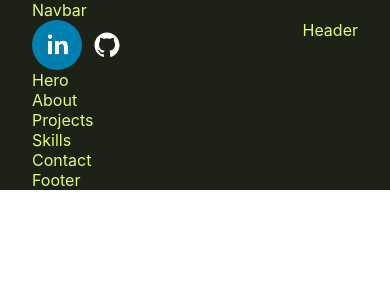
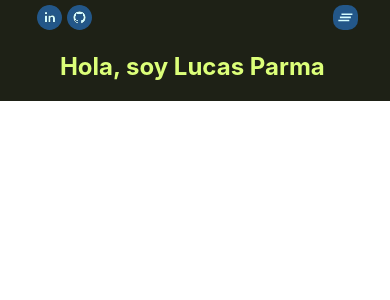
Before and after one commit to parmaps/lucasparma, a Next.js app: page / in a window 390 px wide. Shown: the top 300 px of the page. Built offline with nearby package versions, Linux system fonts and the light colour scheme.

Commit message:
navbar OK - navbar mobile WIP - header WIP

```diff
--- /dev/null
+++ b/components/Circle.tsx
@@ -0,0 +1,24 @@
+import { Box, Flex } from "@chakra-ui/react";
+import { motion } from "framer-motion";
+import React from "react";
+
+type Props = {};
+
+function Circle({}: Props) {
+  return (
+    <Flex>
+      <Box
+        as={motion.div}
+        initial={{ opacity: 0 }}
+        animate={{
+          scale: [1, 2, 2, 3, 1],
+          opacity: [0.1, 0.2, 0.4, 0.8, 1],
+        }}
+        transition="2.5s">
+        Circle
+      </Box>
+    </Flex>
+  );
+}
+
+export default Circle;
--- a/components/Hero.tsx
+++ b/components/Hero.tsx
@@ -1,9 +1,31 @@
-import React from 'react'
+import { Box, Center } from "@chakra-ui/react";
+import { motion } from "framer-motion";
+import React from "react";
+import { Cursor, useTypewriter } from "react-simple-typewriter";
+import Circle from "./Circle";
 
-type Props = {}
+type Props = {};
 
 export default function Hero({}: Props) {
+  const [text, count] = useTypewriter({
+    words: ["Hola, soy Lucas Parma"],
+    typeSpeed: 44,
+  });
+
   return (
-    <div>Hero</div>
-  )
+    <div>
+      <Center
+        as={motion.div}
+        initial={{ opacity: 0.25 }}
+        animate={{
+          scale: [1, 2, 2, 5, 1],
+          opacity: [0.1, 0.2, 0.4, 0.8, 1],
+        }}
+        transition="3s">
+        <h1>{text}</h1>
+        <Cursor cursorColor="rgb(40, 43, 32)"></Cursor>
+      </Center>
+      {/* <Circle></Circle> */}
+    </div>
+  );
 }
--- a/components/Navbar/Navbar.module.scss
+++ b/components/Navbar/Navbar.module.scss
@@ -0,0 +1,77 @@
+.navbar_links {
+    display: flex;
+    flex: 1;
+    justify-content: center;
+    align-items: center;
+    list-style: none;
+
+    li {
+        margin: 0 1rem;
+        flex-direction: column;
+        font-size: small;
+
+        a {
+            text-transform: uppercase;
+            font-weight: 500;
+            transition: all 0.3s ease-in-out;
+
+            &:hover {
+                color: rgba(200, 255, 50, 0.9);
+            }
+        }
+    }
+
+    @media screen and (max-width: 700px) {
+        display: none
+    }
+}
+
+.navbar_menu {
+    margin-top: 5px;
+    width: 25px;
+    height: 25px;
+    border: none;
+    position: relative;
+    display: flex;
+    justify-content: center;
+    align-items: center;
+    background-color: #235789;
+
+
+
+    svg {
+        width: 75%;
+        height: 75%;
+        color: #D6FDFF;
+
+
+        div {
+            position: fixed;
+            top: 0;
+            bottom: 0;
+            right: 0;
+            z-index: 5;
+            padding: 1rem;
+            width: 80%;
+            height: 100vh;
+            display: flex;
+            justify-content: flex-end;
+            align-items: flex-end;
+            flex-direction: column;
+        }
+
+    }
+
+    @media screen and (min-width: 700px) {
+        display: none !important;
+    }
+}
+
+.menu_hover {
+    border-radius: 40%;
+    transition: all 0.3s ease-in-out;
+
+    &:hover {
+        background-color: rgb(45, 97, 137);
+    }
+}
--- a/components/Navbar/Navbar.tsx
+++ b/components/Navbar/Navbar.tsx
@@ -1,10 +1,105 @@
-import React from "react";
-import "./Navbar.module.scss";
+import React, { useState } from "react";
+import styles from "./Navbar.module.scss";
+import { SocialIcon } from "react-social-icons";
+import {
+  Box,
+  Center,
+  Flex,
+  IconButton,
+  Menu,
+  MenuButton,
+  MenuItem,
+  MenuList,
+  Spacer,
+} from "@chakra-ui/react";
+import { motion } from "framer-motion";
+import Link from "next/link";
+import { HiMenuAlt4, HiX } from "react-icons/hi";
+import { FaBeer } from "react-icons/fa";
+import { MdClearAll } from "react-icons/md";
 
 type Props = {};
 
 const Navbar = (props: Props) => {
-  return <div>Navbar</div>;
+  const links = ["home", "about", "contact", "skills", "projects"];
+  const [toggle, setToggle] = useState(false);
+
+  return (
+    <Flex maxW="960px" maxH="32px" mx="auto" px="auto">
+      <Box
+        as={motion.div}
+        initial={{ x: -500, opacity: 0, scale: 0.5 }}
+        animate={{ x: 0, opacity: 1, scale: 1 }}
+        transition="1.5s ">
+        <SocialIcon
+          className={`${styles.menu_hover}`}
+          style={{ height: 25, width: 25, margin: 5 }}
+          url="https://www.linkedin.com/in/lucas-parma/"
+          fgColor="#D6FDFF"
+          bgColor="#235789"
+        />
+        <SocialIcon
+          className={`${styles.menu_hover}`}
+          style={{ height: 25, width: 25 }}
+          url="https://github.com/parmaps/"
+          fgColor="#D6FDFF"
+          bgColor="#235789"
+        />
+      </Box>
+      <Spacer />
+      <Box
+        as={motion.div}
+        initial={{ x: 500, opacity: 0, scale: 0.75 }}
+        animate={{ x: 0, opacity: 1, scale: 1 }}
+        transition="1.5s ">
+        <ul className={styles.navbar_links}>
+          {links.map((item) => (
+            <li key={`link-${item}`}>
+              <Link href={`#${item}`}>{item}</Link>
+            </li>
+          ))}
+        </ul>
+
+        <Menu>
+          <MenuButton
+            className={`${styles.navbar_menu} ${styles.menu_hover}`}
+            as={IconButton}
+            aria-label="Options"
+            icon={<MdClearAll />}
+            variant="outline"
+            onClick={() => setToggle(true)}
+          />
+          {toggle && (
+            <MenuList>
+              <MenuItem icon={<FaBeer />}>New Tab</MenuItem>
+              <MenuItem icon={<FaBeer />}>New Window</MenuItem>
+              <MenuItem icon={<FaBeer />}>Open Closed Tab</MenuItem>
+              <MenuItem icon={<FaBeer />}>Open File...</MenuItem>
+            </MenuList>
+          )}
+        </Menu>
+
+        {/*  <div className={styles.navbar_menu}>
+          <HiMenuAlt4 onClick={() => setToggle(true)}></HiMenuAlt4>
+
+          {toggle && (
+            <motion.div
+              whileInView={{ x: [300, 0] }}
+              transition={{ duration: 0.85, ease: "easeOut" }}>
+              <HiX onClick={() => setToggle(false)} />
+              {links.map((item) => (
+                <li key={item}>
+                  <Link href={`#${item}`} onClick={() => setToggle(false)}>
+                    {item}
+                  </Link>
+                </li>
+              ))}
+            </motion.div>
+          )}
+        </div> */}
+      </Box>
+    </Flex>
+  );
 };
 
 export default Navbar;
--- a/container/Header/Header.tsx
+++ b/container/Header/Header.tsx
@@ -3,25 +3,31 @@ import "./Header.module.scss";
 import { SocialIcon } from "react-social-icons";
 import { Box, Flex, Spacer } from "@chakra-ui/react";
 import { motion } from "framer-motion";
+import Link from "next/link";
 
 type Props = {};
 
 function Header({}: Props) {
+  const links = ["home", "about", "contact", "skills", "projects"];
+
   return (
-    <Flex maxW="960px" mx="auto" px="auto">
+    <Flex maxW="960px" maxH="32px" mx="auto" px="auto">
       <Box
         as={motion.div}
         initial={{ x: -500, opacity: 0, scale: 0.5 }}
         animate={{ x: 0, opacity: 1, scale: 1 }}
         transition="1.5s ">
         <SocialIcon
+          style={{ height: 25, width: 25, margin: 5 }}
           url="https://www.linkedin.com/in/lucas-parma/"
-          fgColor="white"
+          fgColor="#D6FDFF"
+          bgColor="#235789"
         />
         <SocialIcon
+          style={{ height: 25, width: 25 }}
           url="https://github.com/parmaps/"
-          fgColor="white"
-          bgColor="transparent"
+          fgColor="#D6FDFF"
+          bgColor="#235789"
         />
       </Box>
       <Spacer />
@@ -32,6 +38,7 @@ function Header({}: Props) {
         transition="1.5s ">
         Header
       </Box>
+      <nav></nav>
 
       {/* <Flex>
         <SocialIcon
@@ -40,6 +47,16 @@ function Header({}: Props) {
           bgColor="transparent"
         />
       </Flex> */}
+      <Box>
+      <ul>
+        {links.map((item) => (
+          <li key={`link-${item}`}>
+            <div/>
+            <Link href={`#${item}`}>{item}</Link>
+          </li>
+        ))}
+      </ul>
+      </Box>
     </Flex>
   );
 }
--- a/package.json
+++ b/package.json
@@ -20,6 +20,7 @@
     "react": "18.2.0",
     "react-dom": "18.2.0",
     "react-icons": "^4.4.0",
+    "react-simple-typewriter": "^4.0.5",
     "react-social-icons": "^5.15.0",
     "sass": "^1.55.0"
   },
--- a/pages/index.tsx
+++ b/pages/index.tsx
@@ -21,15 +21,14 @@ const Home: NextPage = () => {
         <link rel="icon" href="/favicon.ico" />
       </Head>
       <Navbar />
-      <Header />
       <section id="hero">
         <Hero />
       </section>
-      <About />
+      {/* <About />
       <Projects />
       <Skills />
       <Contact />
-      <Footer />
+      <Footer /> */}
     </div>
   );
 };
--- a/styles/Home.module.scss
+++ b/styles/Home.module.scss
@@ -1,6 +1,7 @@
 $dark-color: rgb(30, 33, 22);
 $test-color: rgb(204, 255, 51);
 $text-color: rgb(220, 255, 121);
+
 
 
 .container {
```
Also changed, not shown: 1 other file (tests, documents, lock files or other folders).
